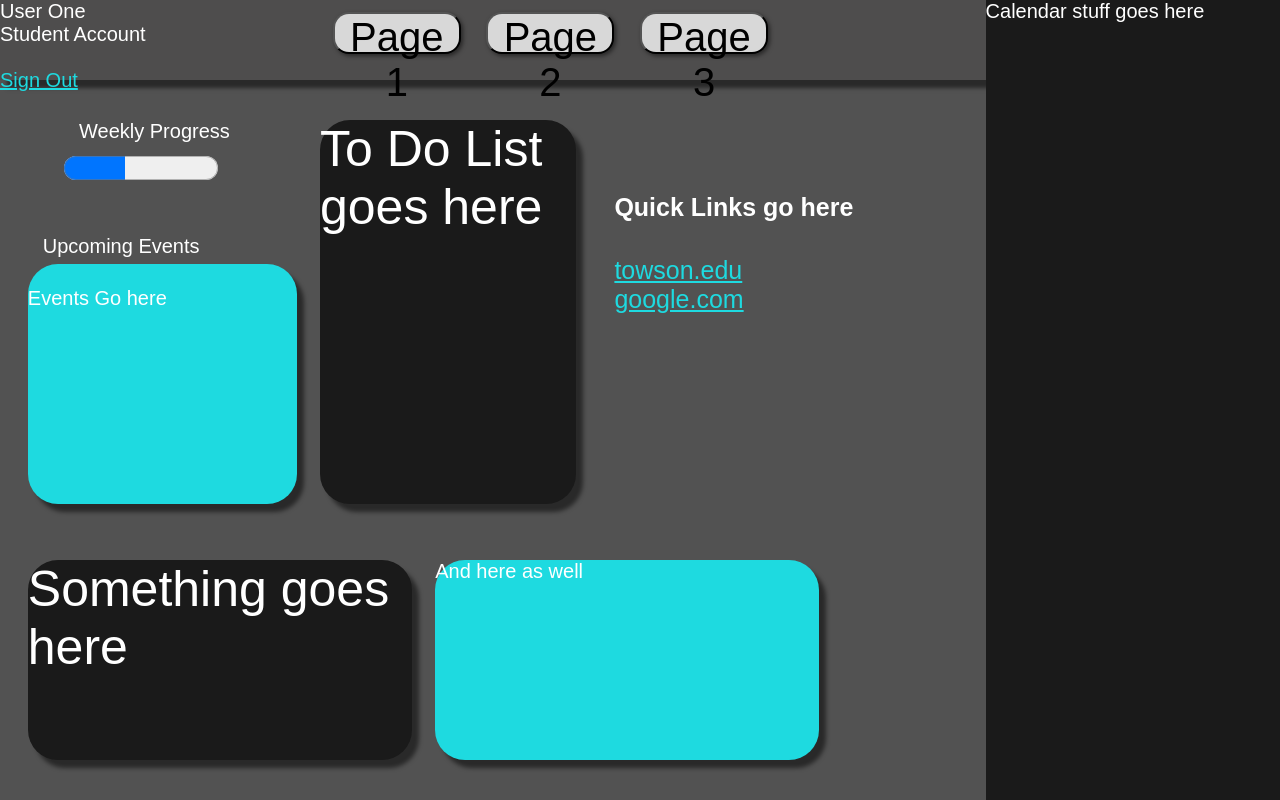
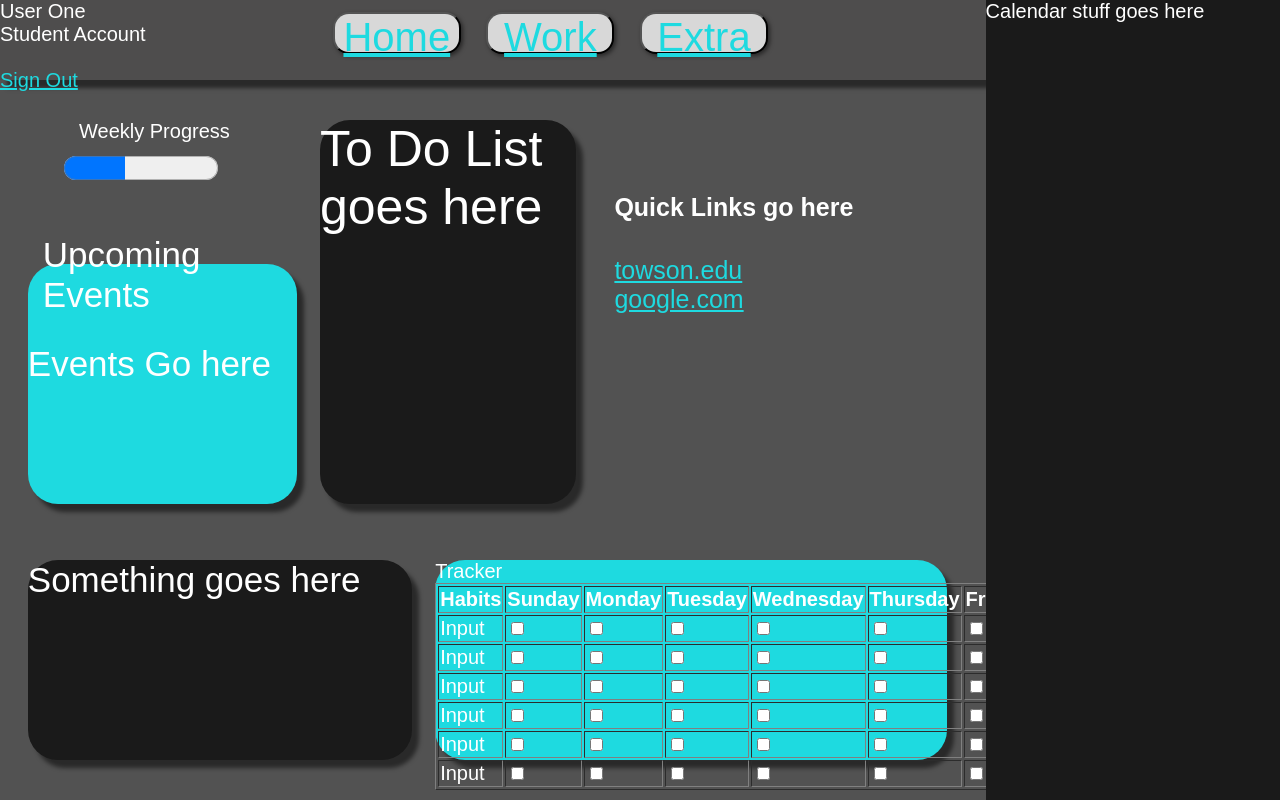
Before and after one commit to dsimms360/COSC484-Group7-MindMap, a React (Create React App) app in the folder client/: page /School in a window 1280 px wide. Built offline with nearby package versions, Linux system fonts and the light colour scheme.

Commit message:
Forgot to add a few files

```diff
--- a/client/src/components/Home.jsx
+++ b/client/src/components/Home.jsx
@@ -43,7 +43,7 @@ function Home() {
                 <label id="eventsLabel">Upcoming Events</label>
                 <div>Events Go here</div>
             </div>
-            <div id="toDoList">To Do List goes here</div>
+            <div id="toDoList">To Do </div>
             <div id="quickLinks">
                 <div className="container">
                     <QuickLink  onAdd={() => setShowAddLink(!showAddLink)} showAdd={showAddLink} />
--- a/client/src/components/School.css
+++ b/client/src/components/School.css
@@ -0,0 +1,6 @@
+#block2{
+    width: 40%;
+}
+#block1, #events{
+    font-size: 35px;
+}
--- a/client/src/components/School.jsx
+++ b/client/src/components/School.jsx
@@ -14,9 +14,9 @@ function School() {
                 <div id="username">User One</div>
                 <div id="accType">Student Account</div> <br />
                 <div id="signOut"><Link to="/">Sign Out</Link></div>
-                <button id="pg1Button">Page 1</button>
-                <button id="pg2Button">Page 2 </button>
-                <button id="pg3Button">Page 3 </button>
+                <button id="pg1Button"><Link to= "/Home">Home</Link></button>
+                <button id="pg2Button"><Link to= "/Work">Work</Link></button>
+                <button id="pg3Button"><Link to= "/Extra">Extra</Link></button>
             </div>
             <div id="progress">
                 <label for= "progressBar">Weekly Progress<br/></label>
@@ -35,7 +35,79 @@ function School() {
         <div>
             <div id="block1">Something goes here</div>
             <br/>
-            <div id="block2">And here as well</div>
+            <div id="block2">Tracker
+            <table border="1">
+                <tr>
+                    <th>Habits</th>
+                    <th>Sunday</th>
+                    <th>Monday</th>
+                    <th>Tuesday</th>
+                    <th>Wednesday</th>
+                    <th>Thursday</th>
+                    <th>Friday</th>
+                    <th>Saturday</th>
+                    </tr>
+                <tr>
+                    <td>Input</td>
+                    <td><input type="checkbox" name="name1" />&nbsp;</td>
+                    <td><input type="checkbox" name="name1" />&nbsp;</td>
+                    <td><input type="checkbox" name="name1" />&nbsp;</td>
+                    <td><input type="checkbox" name="name1" />&nbsp;</td>
+                    <td><input type="checkbox" name="name1" />&nbsp;</td>
+                    <td><input type="checkbox" name="name1" />&nbsp;</td>
+                    <td><input type="checkbox" name="name1" />&nbsp;</td>
+                </tr>
+                <tr>
+                    <td>Input</td>
+                    <td><input type="checkbox" name="name1" />&nbsp;</td>
+                    <td><input type="checkbox" name="name1" />&nbsp;</td>
+                    <td><input type="checkbox" name="name1" />&nbsp;</td>
+                    <td><input type="checkbox" name="name1" />&nbsp;</td>
+                    <td><input type="checkbox" name="name1" />&nbsp;</td>
+                    <td><input type="checkbox" name="name1" />&nbsp;</td>
+                    <td><input type="checkbox" name="name1" />&nbsp;</td>
+                </tr>
+                <tr>
+                    <td>Input</td>
+                    <td><input type="checkbox" name="name1" />&nbsp;</td>
+                    <td><input type="checkbox" name="name1" />&nbsp;</td>
+                    <td><input type="checkbox" name="name1" />&nbsp;</td>
+                    <td><input type="checkbox" name="name1" />&nbsp;</td>
+                    <td><input type="checkbox" name="name1" />&nbsp;</td>
+                    <td><input type="checkbox" name="name1" />&nbsp;</td>
+                    <td><input type="checkbox" name="name1" />&nbsp;</td>
+                </tr>
+                <tr>
+                    <td>Input</td>
+                    <td><input type="checkbox" name="name1" />&nbsp;</td>
+                    <td><input type="checkbox" name="name1" />&nbsp;</td>
+                    <td><input type="checkbox" name="name1" />&nbsp;</td>
+                    <td><input type="checkbox" name="name1" />&nbsp;</td>
+                    <td><input type="checkbox" name="name1" />&nbsp;</td>
+                    <td><input type="checkbox" name="name1" />&nbsp;</td>
+                    <td><input type="checkbox" name="name1" />&nbsp;</td>
+                </tr>
+                <tr>
+                    <td>Input</td>
+                    <td><input type="checkbox" name="name1" />&nbsp;</td>
+                    <td><input type="checkbox" name="name1" />&nbsp;</td>
+                    <td><input type="checkbox" name="name1" />&nbsp;</td>
+                    <td><input type="checkbox" name="name1" />&nbsp;</td>
+                    <td><input type="checkbox" name="name1" />&nbsp;</td>
+                    <td><input type="checkbox" name="name1" />&nbsp;</td>
+                    <td><input type="checkbox" name="name1" />&nbsp;</td>
+                </tr>
+                <tr>
+                    <td>Input</td>
+                    <td><input type="checkbox" name="name1" />&nbsp;</td>
+                    <td><input type="checkbox" name="name1" />&nbsp;</td>
+                    <td><input type="checkbox" name="name1" />&nbsp;</td>
+                    <td><input type="checkbox" name="name1" />&nbsp;</td>
+                    <td><input type="checkbox" name="name1" />&nbsp;</td>
+                    <td><input type="checkbox" name="name1" />&nbsp;</td>
+                    <td><input type="checkbox" name="name1" />&nbsp;</td>
+                </tr>
+    </table></div>
             <div  id="calendar">Calendar stuff goes here</div>
         </div>
         </div>
```
